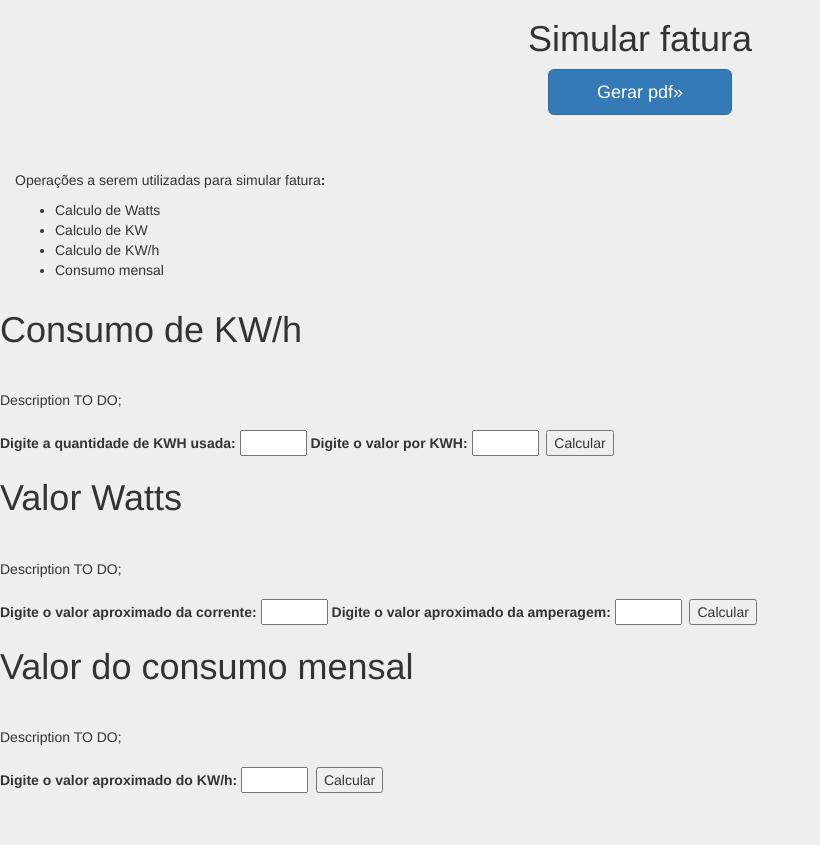
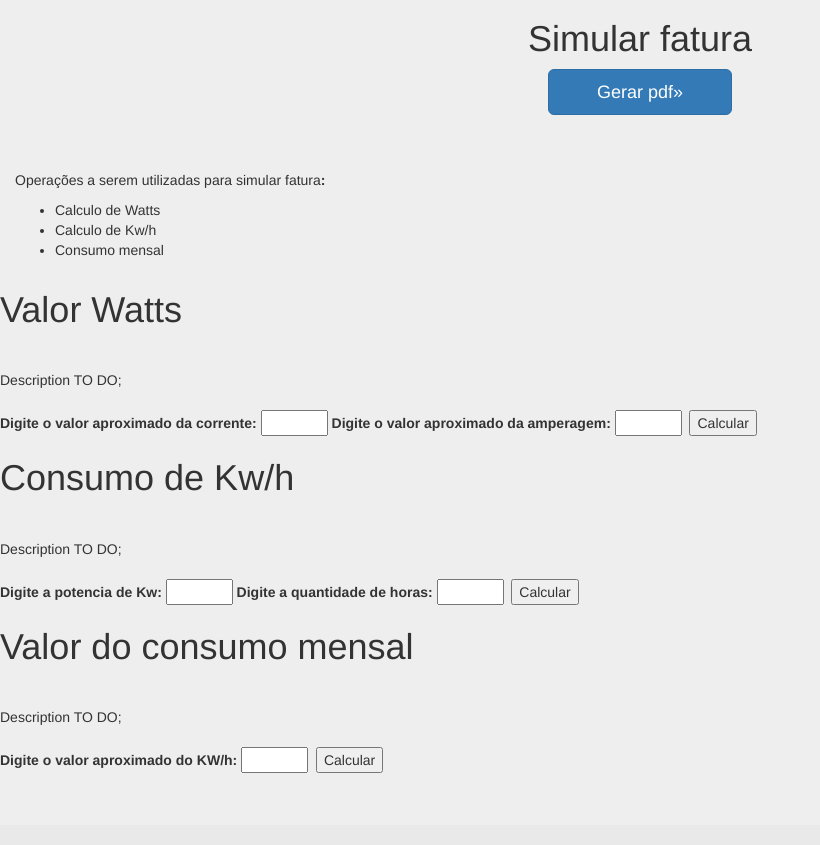
Before and after one commit to fga-eps-mds/2016.2-SME_UnB, a Django app: page /reports/invoice/ in a window 1280 px wide. Shown: the part 51-896 px from the top of the page, without its empty margins (0-820 px from the left). After the commit the page ends 824 px from the top, so only its background shows below. Run offline with Django 3.2, Linux system fonts and the light colour scheme; some libraries are stand-ins or nearby versions.

Commit message:
Fixed value calculation method

```diff
--- a/SME_UnB/report/templates/invoice/invoice.html
+++ b/SME_UnB/report/templates/invoice/invoice.html
@@ -25,54 +25,10 @@
   </p>
   <ul id="list">
     <li>Calculo de Watts</li>
-  <li>Calculo de KW </li>
-  <li>Calculo de KW/h </li>
+    <li>Calculo de Kw/h </li>
     <li>Consumo mensal</li>
   </ul>
   </div><!--content-->
-
-  <!--Calculo do consumo de KWh-->
-
-<body>
-	<div id="pageHead" >
-		<div id="logohead">
-		<h1>Consumo de KW/h</h1>
-		</div>
-	</div>
-
-	<div id="container">
-
-		<div id="content">
-			<hr>
-			<p id="para1">
-				Description TO DO;
-
-  <br/><br/>
-
-    <html>
-    <head>
-    <script>
-    function CalcKwh() {
-        var kwh = document.getElementById("kwh_input").value;
-        var constant = document.getElementById("constant_input").value;
-        var price = document.getElementById("price").innerHTML = '<br>' + 'Valor: '+ kwh * constant;
-        console.log(kwh * constant);
-        window.alert(kwh * constant);
-
-    }
-    </script>
-
-    </head>
-
-    <body>
-    	<label for="kwh">Digite a quantidade de KWH usada:</label>
-    	<input type="text" id="kwh_input" tabindex="5" size="5"/>
-    	<label for="constant">Digite o valor por KWH:</label>
-    	<input type="text" id="constant_input" tabindex="5" size="5"/>
-    	<label id="price"></label>
-    	<button type="button" onclick="CalcKwh()">Calcular</button>
-    </body>
-
 
   <!--Calculo do consumo de Watts-->
 
@@ -116,6 +72,49 @@
             <button type="button" onclick="CalcWatts()">Calcular</button>
           </body>
 
+    <!--Calculo do consumo de KWh-->
+
+  <body>
+  	<div id="pageHead" >
+  		<div id="logohead">
+  		<h1>Consumo de Kw/h</h1>
+  		</div>
+  	</div>
+
+  	<div id="container">
+
+  		<div id="content">
+  			<hr>
+  			<p id="para1">
+  				Description TO DO;
+
+    <br/><br/>
+
+      <html>
+      <head>
+      <script>
+      function CalcKwh() {
+          var kwh = document.getElementById("kwh_input").value;
+          var constant = document.getElementById("constant_input").value;
+          var price = document.getElementById("price").innerHTML = '<br>' + 'Valor: '+ kwh * constant;
+          console.log(kwh * constant);
+          window.alert(kwh * constant);
+
+      }
+      </script>
+
+      </head>
+
+      <body>
+      	<label for="kwh">Digite a potencia de Kw: </label>
+      	<input type="text" id="kwh_input" tabindex="5" size="5"/>
+      	<label for="constant">Digite a quantidade de horas: </label>
+      	<input type="text" id="constant_input" tabindex="5" size="5"/>
+      	<label id="price"></label>
+      	<button type="button" onclick="CalcKwh()">Calcular</button>
+      </body>
+
+
 
             <!--Calculo do valor do consumo mensal -->
 
@@ -140,7 +139,7 @@
                   <script>
                   function CalcValue() {
                       var Kwh = document.getElementById("Khw_input").value;
-                    var Price = document.getElementById("Price_input").innerHTML = '<br>' + 'Valor: '+ Kwh * ( 0.5041085 * 720);
+                      var Price = document.getElementById("Price").innerHTML = '<br>' + 'Valor: '+ Kwh * ( 0.5041085 * 720);
                       console.log(Kwh * ( 0.5041085 * 720));
                       window.alert(Kwh * ( 0.5041085 * 720));
 
@@ -159,12 +158,6 @@
 
 
 
-
-
-
-
-
-
   </body>
   </html>
 
```
Lines whose indentation alone changed are shown as unchanged.
